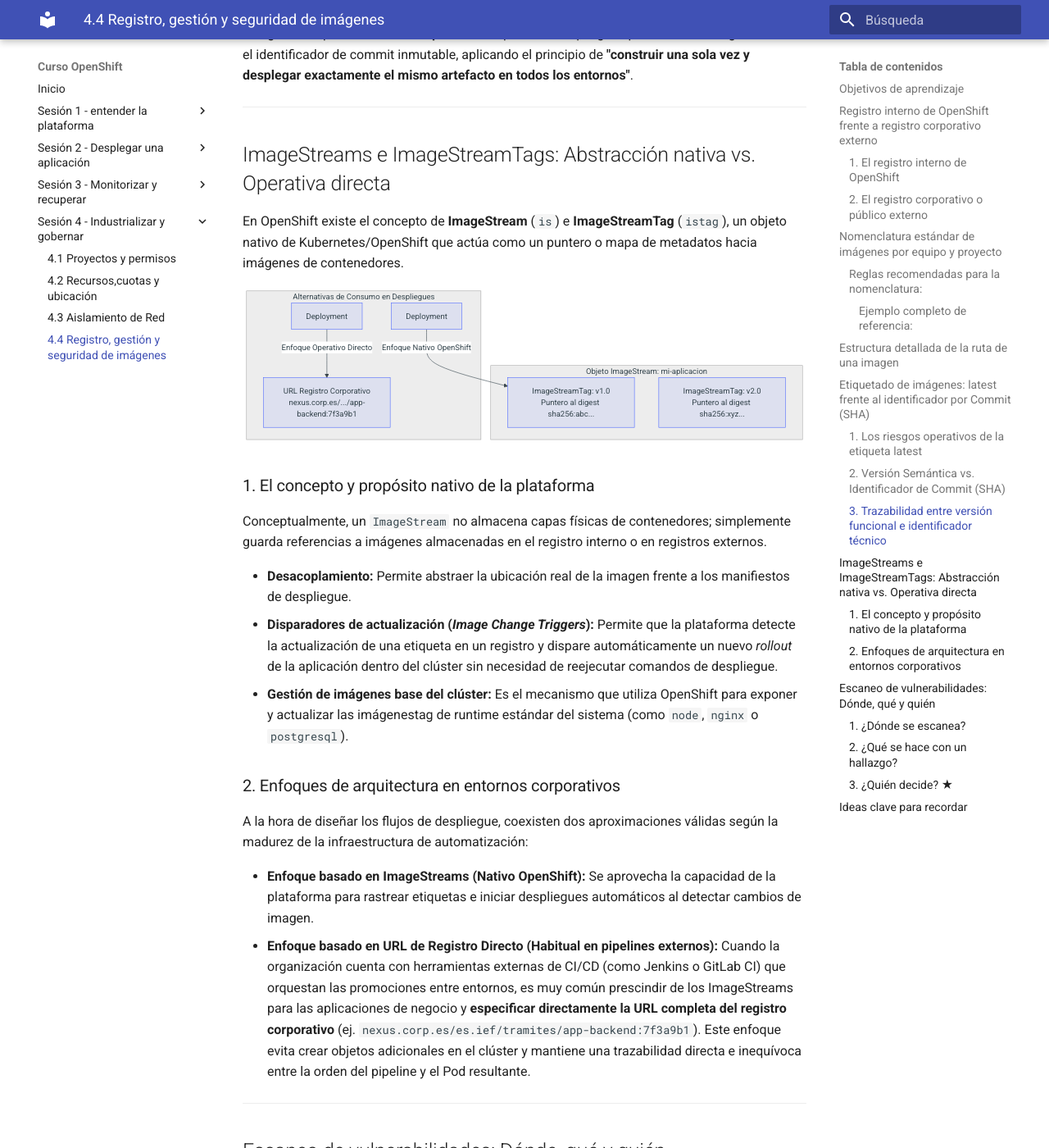
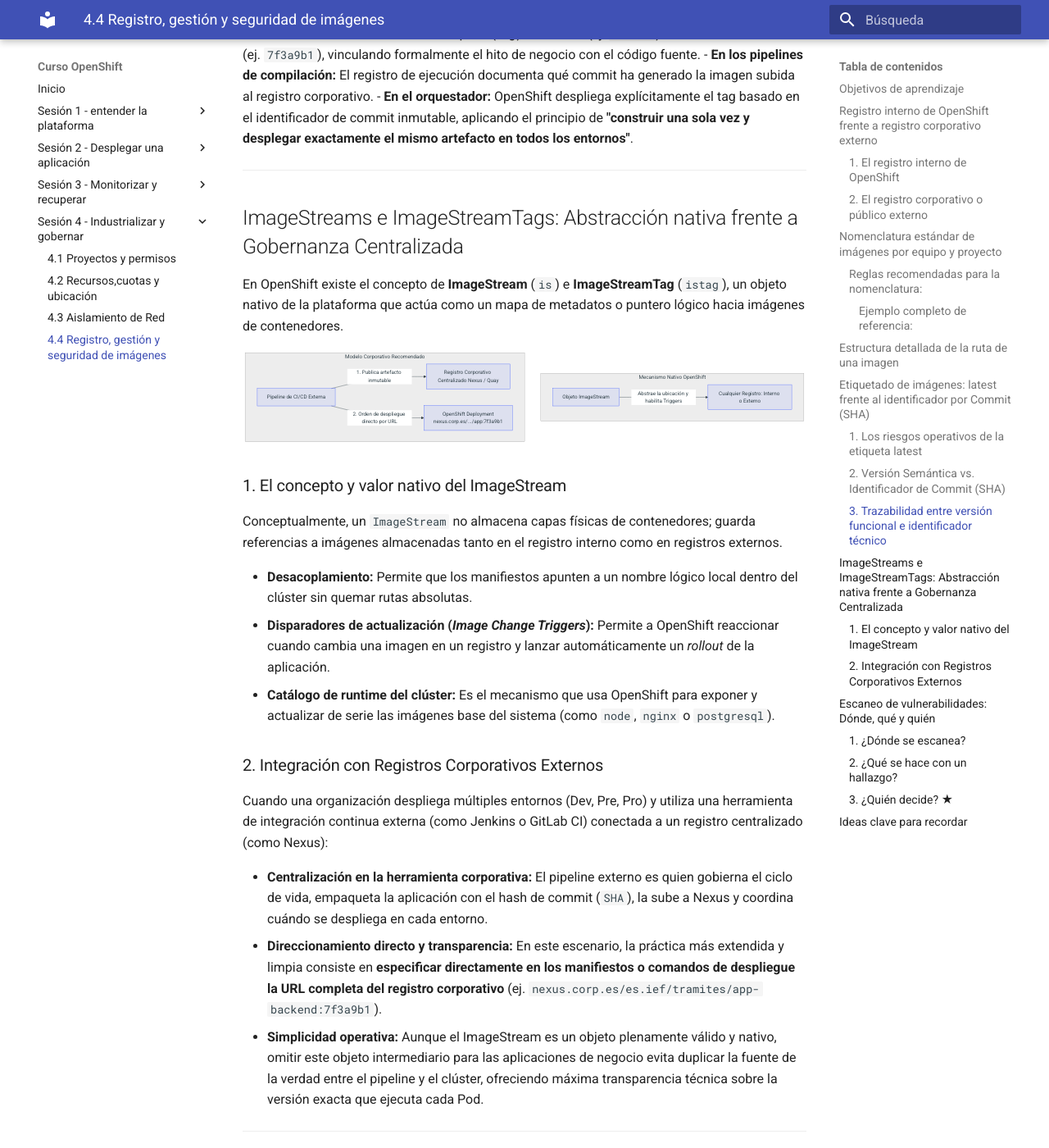
Before and after one commit to ieftraining/curso-openshift, an MkDocs documentation site: the page built from docs/sesion4/4.4 Registro, gestión y seguridad de imágenes.md, in a window 1280 px wide and 1400 px high, scrolled down 5069 px. Shown: the whole window at 82% size. Built offline with MkDocs 1.6.1 and Material for MkDocs 9.7.7, drawn with Linux system fonts in a browser that asks for light colours; some of the changed text lies outside the part shown.

Commit message:
Add files via upload

````diff
--- a/docs/sesion4/4.4 Registro, gestión y seguridad de imágenes.md
+++ b/docs/sesion4/4.4 Registro, gestión y seguridad de imágenes.md
@@ -7,7 +7,7 @@ Al finalizar este apartado serás capaz de:
 - Comprender la diferencia operativa entre el registro interno de OpenShift y un registro corporativo o público externo.
 - Diseñar y aplicar una nomenclatura estándar de imágenes basada en el equipo, el proyecto y el servicio.
 - Justificar técnicamente por qué el etiquetado por commit (SHA de Git) es un requisito indispensable en producción frente al uso del tag dinámico `latest`.
-- Entender la función técnica de los **ImageStreams** como abstracción nativa en OpenShift y comparar el enfoque nativo frente a la operativa con URLs de registro directo.
+- Entender el papel de los **ImageStreams** como abstracción nativa de OpenShift y analizar cómo se integran cuando la gobernanza se centraliza en un registro corporativo externo.
 - Conocer el ciclo de vida del escaneo de vulnerabilidades post-push, analizando el impacto de los hallazgos de seguridad (CVEs) en la plataforma.
 
 ---
@@ -23,7 +23,7 @@ flowchart TD
     end
 
     subgraph Infraestructura Externa
-        C[Registro Corporativo / Externo<br>Nexus, Harbor, Quay, Docker Hub] -->|Custodia, versionado y distribución| D[Despliegues en Entornos PRE / PRO]
+        C[Registro Corporativo Centralizado<br>Nexus, Harbor, Quay] -->|Gobernanza Unificada y Promoción| D[Despliegues en Entornos DEV / PRE / PRO]
     end
 ```
 
@@ -33,7 +33,7 @@ OpenShift incluye por defecto un registro de contenedores integrado dentro del p
 
 - **Propósito principal:** Alojar las imágenes base del sistema aprovisionadas por la plataforma (como las imágenes de soporte `node`, `nginx` o bases de datos auxiliares) y servir de soporte para compilaciones nativas de desarrollo.
 - **Integración nativa:** Permite a los objetos de OpenShift interactuar de manera transparente mediante punteros internos sin depender de credenciales externas.
-- **Alcance operativo:** Aunque resuelve con agilidad las necesidades internas de desarrollo y pruebas dentro del clúster, las organizaciones centralizan la custodia de sus aplicaciones de negocio en repositorios corporativos dedicados.
+- **Alcance operativo y arquitecturas multi-entorno:** Aunque resuelve con agilidad las necesidades locales dentro de un clúster individual, en entornos corporativos con múltiples clústeres para **Desarrollo, Preproducción y Producción** se recomienda centralizar la custodia de las imágenes en un registro corporativo externo (como Nexus o Quay). De este modo se garantiza una "única fuente de la verdad" unificada y accesible para todos los clústeres, evitando la duplicidad y las réplicas complejas entre registros internos aislados.
 
 ### 2. El registro corporativo o público externo
 
@@ -141,37 +141,37 @@ Para conectar la versión funcional con el hash inmutable almacenado en el regis
 
 ---
 
-## ImageStreams e ImageStreamTags: Abstracción nativa vs. Operativa directa
+## ImageStreams e ImageStreamTags: Abstracción nativa frente a Gobernanza Centralizada
 
-En OpenShift existe el concepto de **ImageStream** (`is`) e **ImageStreamTag** (`istag`), un objeto nativo de Kubernetes/OpenShift que actúa como un puntero o mapa de metadatos hacia imágenes de contenedores.
+En OpenShift existe el concepto de **ImageStream** (`is`) e **ImageStreamTag** (`istag`), un objeto nativo de la plataforma que actúa como un mapa de metadatos o puntero lógico hacia imágenes de contenedores.
 
 ```mermaid
 flowchart TD
-    subgraph Objeto ImageStream: mi-aplicacion
-        IST1[ImageStreamTag: v1.0<br>Puntero al digest sha256:abc...]
-        IST2[ImageStreamTag: v2.0<br>Puntero al digest sha256:xyz...]
+    subgraph Mecanismo Nativo OpenShift
+        IS[Objeto ImageStream] -->|Abstrae la ubicación y habilita Triggers| R[Cualquier Registro: Interno o Externo]
     end
 
-    subgraph Alternativas de Consumo en Despliegues
-        D[Deployment] -->|Enfoque Nativo OpenShift| IST1
-        E[Deployment] -->|Enfoque Operativo Directo| R[URL Registro Corporativo<br>nexus.corp.es/.../app-backend:7f3a9b1]
+    subgraph Modelo Corporativo Recomendado
+        PIPE[Pipeline de CI/CD Externa] -->|1. Publica artefacto inmutable| NEXUS[Registro Corporativo Centralizado Nexus / Quay]
+        PIPE -->|2. Orden de despliegue directo por URL| DEP[OpenShift Deployment<br>nexus.corp.es/.../app:7f3a9b1]
     end
 ```
 
-### 1. El concepto y propósito nativo de la plataforma
+### 1. El concepto y valor nativo del ImageStream
 
-Conceptualmente, un `ImageStream` no almacena capas físicas de contenedores; simplemente guarda referencias a imágenes almacenadas en el registro interno o en registros externos.
+Conceptualmente, un `ImageStream` no almacena capas físicas de contenedores; guarda referencias a imágenes almacenadas tanto en el registro interno como en registros externos.
 
-- **Desacoplamiento:** Permite abstraer la ubicación real de la imagen frente a los manifiestos de despliegue.
-- **Disparadores de actualización (*Image Change Triggers*):** Permite que la plataforma detecte la actualización de una etiqueta en un registro y dispare automáticamente un nuevo *rollout* de la aplicación dentro del clúster sin necesidad de reejecutar comandos de despliegue.
-- **Gestión de imágenes base del clúster:** Es el mecanismo que utiliza OpenShift para exponer y actualizar las imágenestag de runtime estándar del sistema (como `node`, `nginx` o `postgresql`).
+- **Desacoplamiento:** Permite que los manifiestos apunten a un nombre lógico local dentro del clúster sin quemar rutas absolutas.
+- **Disparadores de actualización (*Image Change Triggers*):** Permite a OpenShift reaccionar cuando cambia una imagen en un registro y lanzar automáticamente un *rollout* de la aplicación.
+- **Catálogo de runtime del clúster:** Es el mecanismo que usa OpenShift para exponer y actualizar de serie las imágenes base del sistema (como `node`, `nginx` o `postgresql`).
 
-### 2. Enfoques de arquitectura en entornos corporativos
+### 2. Integración con Registros Corporativos Externos
 
-A la hora de diseñar los flujos de despliegue, coexisten dos aproximaciones válidas según la madurez de la infraestructura de automatización:
+Cuando una organización despliega múltiples entornos (Dev, Pre, Pro) y utiliza una herramienta de integración continua externa (como Jenkins o GitLab CI) conectada a un registro centralizado (como Nexus):
 
-- **Enfoque basado en ImageStreams (Nativo OpenShift):** Se aprovecha la capacidad de la plataforma para rastrear etiquetas e iniciar despliegues automáticos al detectar cambios de imagen.
-- **Enfoque basado en URL de Registro Directo (Habitual en pipelines externos):** Cuando la organización cuenta con herramientas externas de CI/CD (como Jenkins o GitLab CI) que orquestan las promociones entre entornos, es muy común prescindir de los ImageStreams para las aplicaciones de negocio y **especificar directamente la URL completa del registro corporativo** (ej. `nexus.corp.es/es.ief/tramites/app-backend:7f3a9b1`). Este enfoque evita crear objetos adicionales en el clúster y mantiene una trazabilidad directa e inequívoca entre la orden del pipeline y el Pod resultante.
+- **Centralización en la herramienta corporativa:** El pipeline externo es quien gobierna el ciclo de vida, empaqueta la aplicación con el hash de commit (`SHA`), la sube a Nexus y coordina cuándo se despliega en cada entorno.
+- **Direccionamiento directo y transparencia:** En este escenario, la práctica más extendida y limpia consiste en **especificar directamente en los manifiestos o comandos de despliegue la URL completa del registro corporativo** (ej. `nexus.corp.es/es.ief/tramites/app-backend:7f3a9b1`).
+- **Simplicidad operativa:** Aunque el ImageStream es un objeto plenamente válido y nativo, omitir este objeto intermediario para las aplicaciones de negocio evita duplicar la fuente de la verdad entre el pipeline y el clúster, ofreciendo máxima transparencia técnica sobre la versión exacta que ejecuta cada Pod.
 
 ---
 
@@ -213,8 +213,8 @@ flowchart TD
 ## Ideas clave para recordar
 
 !!! tip "Resumen"
-    - El **registro interno de OpenShift** gestiona fundamentalmente las imágenes base del sistema, mientras que los **registros corporativos externos** centralizan la custodia de las aplicaciones de negocio.
+    - El **registro interno de OpenShift** gestiona fundamentalmente las imágenes base del sistema, mientras que un **registro corporativo externo (tipo Nexus o Quay)** es la solución recomendada para centralizar la gobernanza y promocionar imágenes entre múltiples clústeres y entornos (Dev, Pre, Pro).
     - Una nomenclatura estructurada por dominio, espacio de equipo, microservicio y tag inmutable garantiza la trazabilidad corporativa.
     - **Nunca utilices la etiqueta `latest` en producción**: destruye el determinismo y bloquea los mecanismos de auditoría y *rollback*.
-    - Los **ImageStreams** proporcionan una abstracción nativa para desacoplar registros y automatizar disparadores de despliegue, aunque en pipelines corporativos externos se utiliza frecuentemente el direccionamiento directo por URL de registro corporativo.
+    - Los **ImageStreams** son abstracciones nativas útiles para imágenes base o disparadores automáticos; sin embargo, con pipelines corporativos externos es habitual y transparente utilizar directamente las URLs del registro corporativo centralizado.
     - El **escaneo de vulnerabilidades** debe integrarse de forma temprana (post-push en el pipeline o registro), aplicando bloqueos automáticos ante CVEs críticos y requiriendo validación formal de seguridad para cualquier excepción.
````
